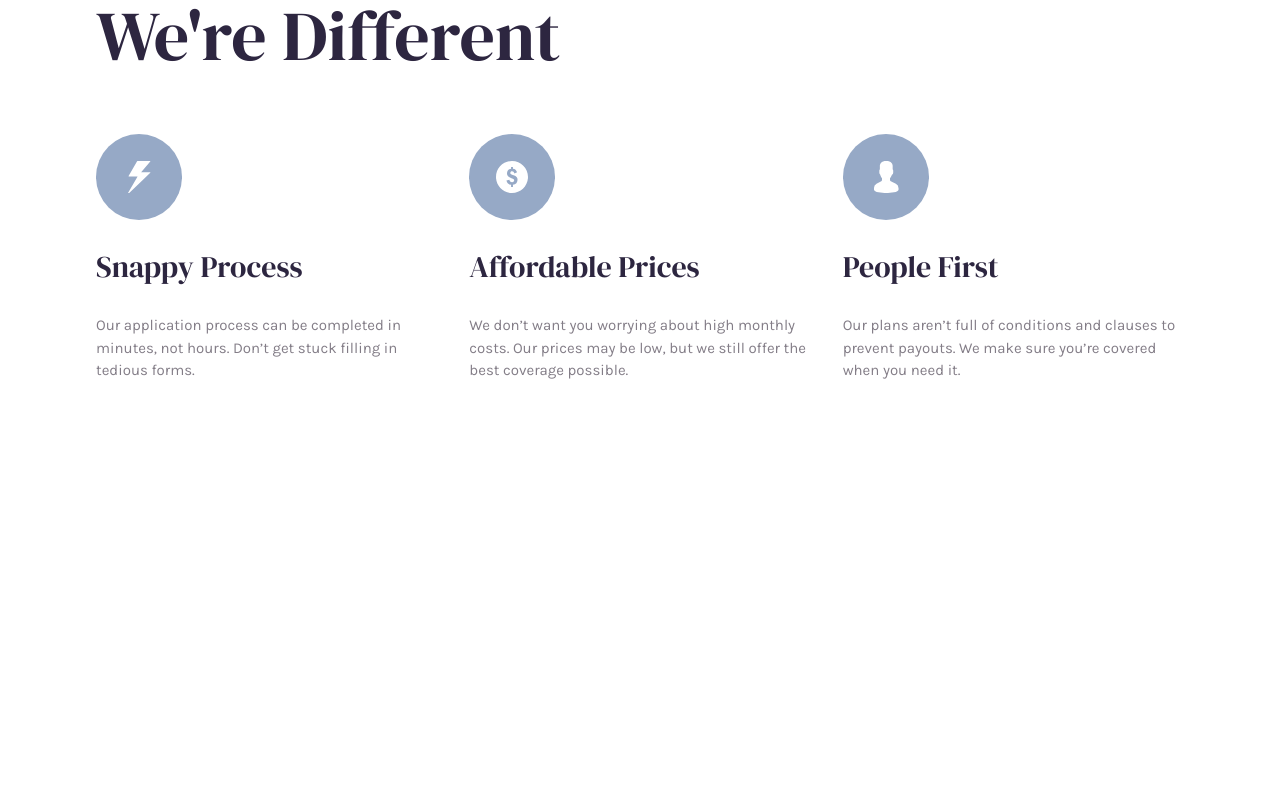
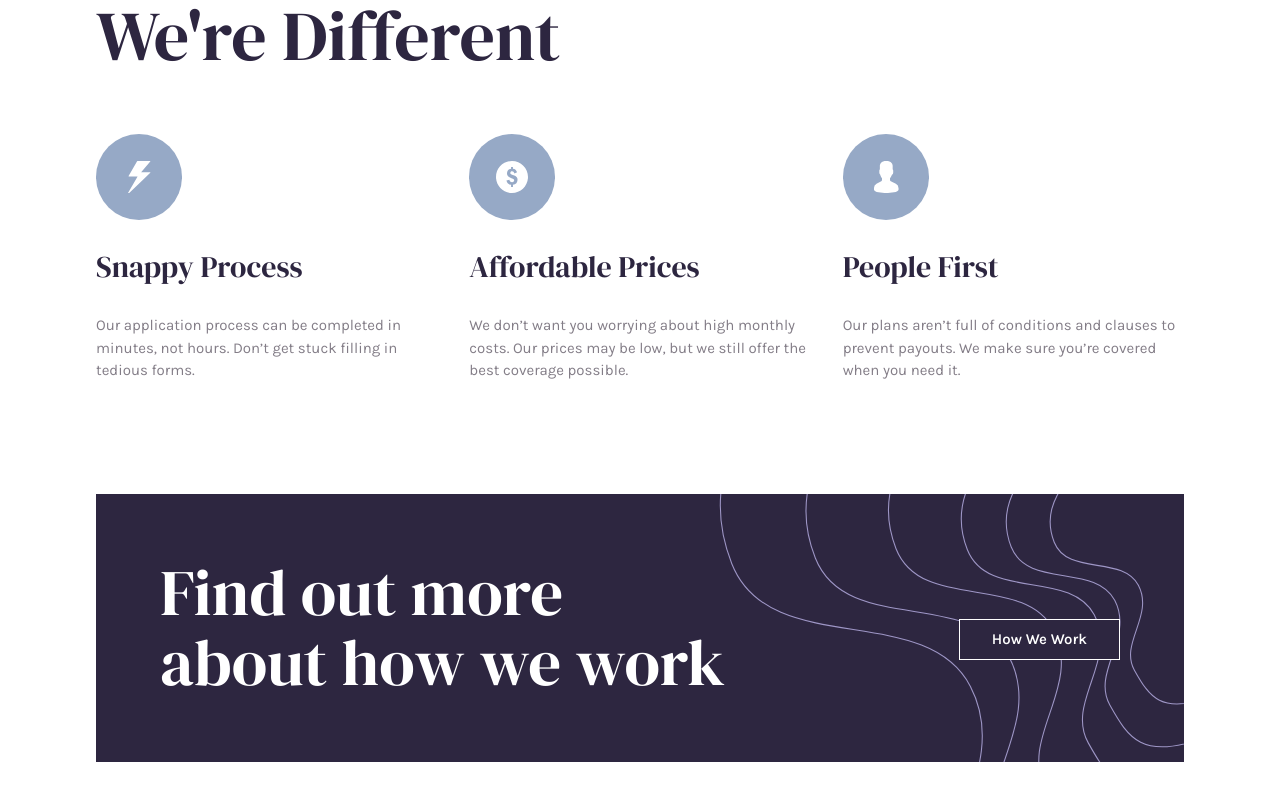
Before and after one commit to SajeedAninda/Insure-Landing-Page, a React (Vite) app: page / in a window 1280 px wide. Shown: the part 1346-2146 px from the top of the page. Before the commit the page ends 1728 px from the top, so only its background shows below. Built offline with nearby package versions, Linux system fonts and the light colour scheme.

Commit message:
Completed findout section

```diff
--- a/src/App.jsx
+++ b/src/App.jsx
@@ -1,4 +1,5 @@
 import Different from "./Components/Different"
+import FindOut from "./Components/FindOut"
 import Hero from "./Components/Hero"
 import Navbar from "./Components/Navbar"
 
@@ -9,6 +10,7 @@ function App() {
     <Navbar></Navbar>
     <Hero></Hero>
     <Different></Different>
+    <FindOut></FindOut>
     </>
   )
 }
--- /dev/null
+++ b/src/Components/FindOut.css
@@ -0,0 +1,6 @@
+.find-out-background {
+    background-image: url('../assets/bg-pattern-how-we-work-desktop.svg');
+    background-size: contain;
+    background-repeat: no-repeat;
+    background-position: right;
+}
--- /dev/null
+++ b/src/Components/FindOut.jsx
@@ -0,0 +1,19 @@
+import React from 'react';
+import './FindOut.css';
+
+const FindOut = () => {
+    return (
+        <div className='my-28'>
+            <div className='w-[85%] mx-auto bg-[#2d2640] p-16 flex justify-between items-center find-out-background'>
+                <h1 className='font-dmSerif text-[65px] text-white leading-[70px]'>
+                    Find out more <br /> about how we work
+                </h1>
+                <button className='px-8 py-2 bg-[#2d2640] text-white font-semibold border border-white text-[15px] hover:bg-white hover:text-[#2d2640] font-karla transition-colors duration-300 mt-6 cursor-pointer'>
+                    How We Work
+                </button>
+            </div>
+        </div>
+    );
+};
+
+export default FindOut;
```
